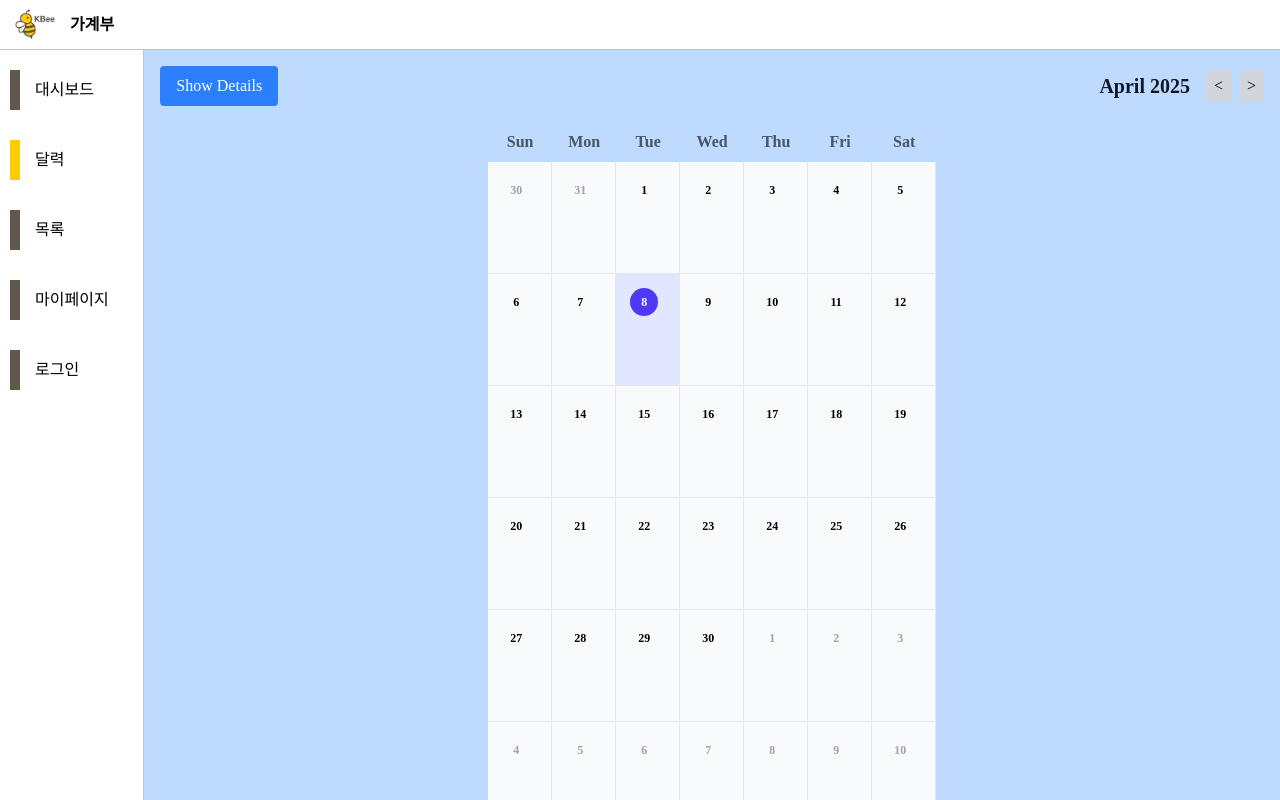
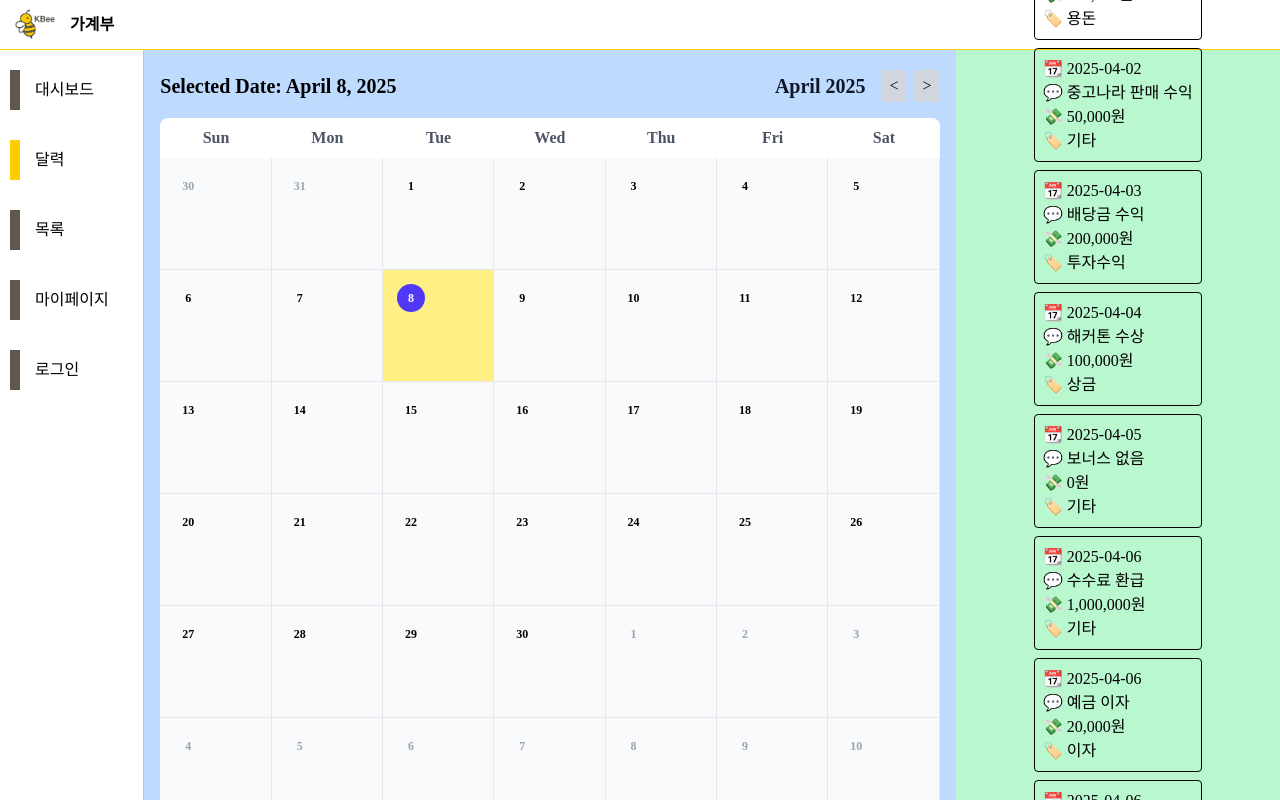
Before and after one commit to khyej/KBee, a Vue app in the folder kbee-vue/: page /calender in a window 1280 px wide. Shown: the top 800 px of the page. Built offline with nearby package versions, Linux system fonts and the light colour scheme; no server answers; data requests are answered from the project's data file; a web font is replaced by a local one.

Commit message:
disabled second screen toggling

```diff
--- a/kbee-vue/src/components/Calendar.vue
+++ b/kbee-vue/src/components/Calendar.vue
@@ -1,18 +1,22 @@
 <template>
   <div class="h-screen flex">
-    <div
+    <!-- <div
       class="flex flex-col items-center justify-center bg-blue-200 p-4"
       :class="showSecondScreen ? 'w-5/7' : 'w-full'"
+      style="height: 100vh"
+    > -->
+    <div
+      class="flex flex-col items-center justify-center bg-blue-200 p-4 w-5/7"
       style="height: 100vh"
     >
       <div class="flex items-center justify-between mb-4 w-full">
         <div class="flex items-center">
-          <button
+          <!-- <button
             class="px-4 py-2 bg-blue-500 text-white rounded mr-4"
             @click="showSecondScreen = !showSecondScreen"
           >
             {{ showSecondScreen ? 'Hide Details' : 'Show Details' }}
-          </button>
+          </button> -->
           <h2 v-if="selectedDate" class="text-xl font-semibold">
             Selected Date: {{ formattedSelectedDate }}
           </h2>
@@ -37,7 +41,9 @@
           </button>
         </div>
       </div>
-      <div class="w-full max-w-md mx-auto">
+      <div
+        class="w-full max-w-screen mx-auto shadow-blue-950 rounded-lg bg-white"
+      >
         <div class="grid grid-cols-7 text-center font-semibold text-gray-600">
           <div v-for="day in daysOfWeek" :key="day" class="p-2">{{ day }}</div>
         </div>
@@ -65,10 +71,13 @@
     </div>
 
     <div v-if="showSecondScreen" class="w-2/7 h-screen">
-      <SecondScreen
+      <!-- <SecondScreen
+
         :selectedDate="formattedSelectedDate"
         @close="showSecondScreen = false"
-      />
+      /> -->
+
+      <SecondScreen :selectedDate="formattedSelectedDate" />
     </div>
   </div>
 </template>
@@ -96,8 +105,14 @@ const monthNames = [
 
 // Reactive state
 const currentDate = ref(new Date());
-const selectedDate = ref(null);
-const showSecondScreen = ref(false);
+const selectedDate = ref({
+  day: new Date().getDate(),
+  id: `current-${new Date().getDate()}`,
+  outside: false,
+  isToday: true,
+});
+// const showSecondScreen = ref(false);
+const showSecondScreen = ref(true);
 
 // Computed properties for date information
 const year = computed(() => currentDate.value.getFullYear());
@@ -165,7 +180,11 @@ const calendarDays = computed(() => [
 const formattedSelectedDate = computed(() => {
   if (selectedDate.value) {
     const selectedYear = year.value;
-    const selectedMonth = month.value;
+    const selectedMonth = selectedDate.value.outside
+      ? selectedDate.value.id.startsWith('prev')
+        ? month.value - 1
+        : month.value + 1
+      : month.value;
     const selectedDay = selectedDate.value.day;
     return `${monthNames[selectedMonth]} ${selectedDay}, ${selectedYear}`;
   }
@@ -192,11 +211,13 @@ const goToNextMonth = () => {
 const selectDate = (date) => {
   if (!date.outside) {
     if (selectedDate.value?.id === date.id) {
-      selectedDate.value = null;
-      showSecondScreen.value = false;
+      // selectedDate.value = null;
+      showSecondScreen.value = true;
     } else {
       selectedDate.value = date;
       showSecondScreen.value = true;
+    }
+    if (date.outside) {
     }
   }
 };
```
